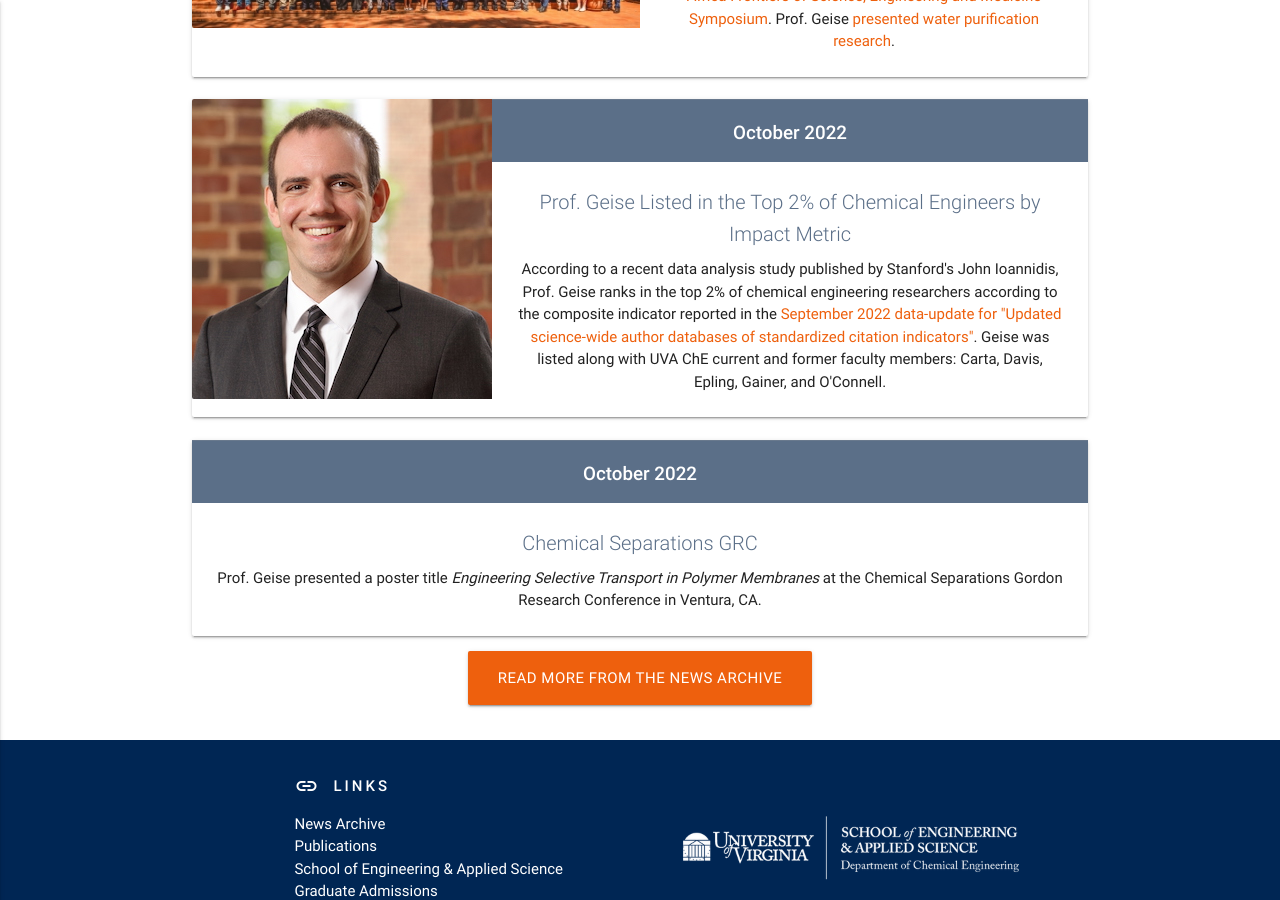
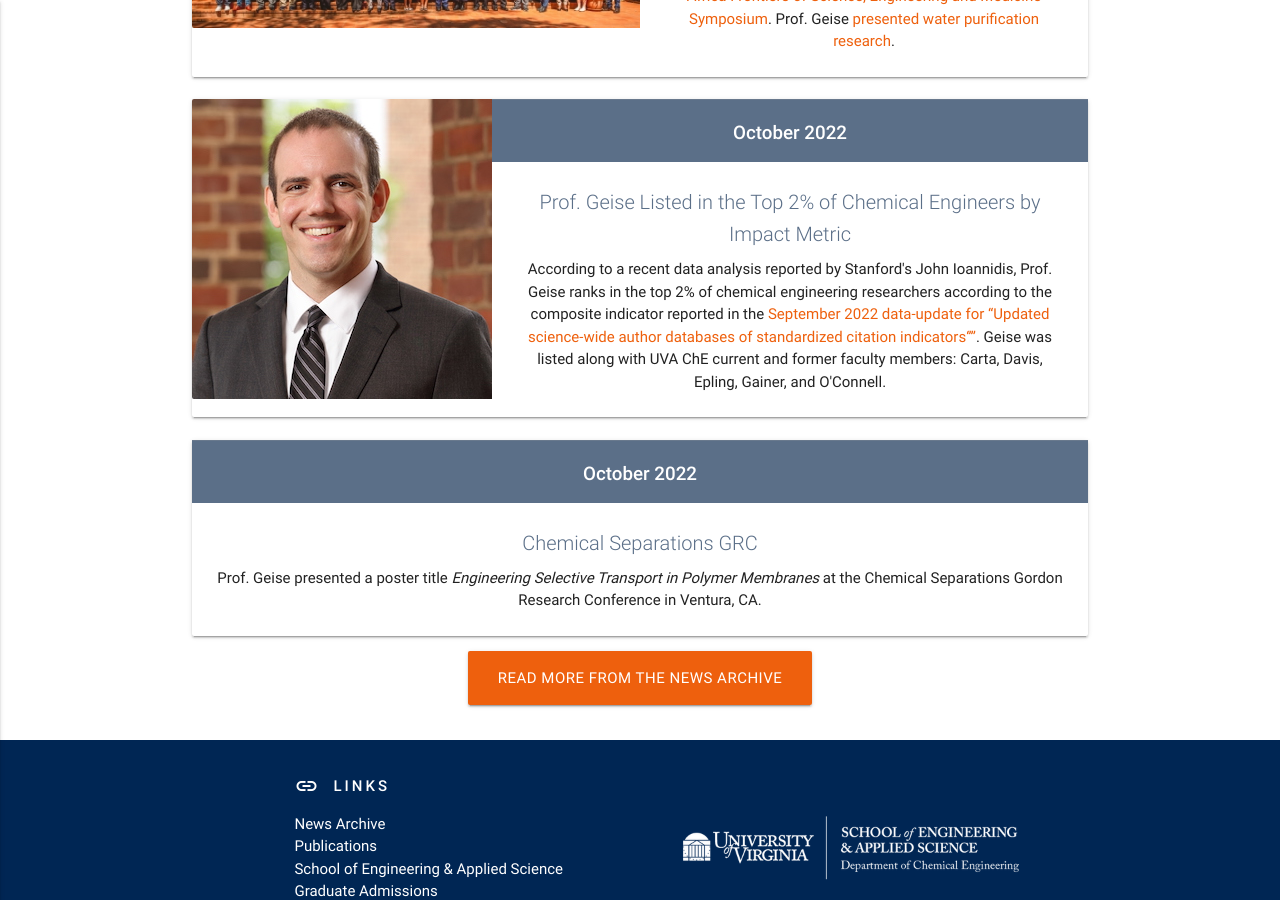
Before and after one commit to geisegroup/geisegroup.github.io, a Jekyll site: the page built from index.md, in a window 1280 px wide and 900 px high, scrolled down 3015 px. Built offline with Jekyll 4.4.1, drawn with Linux system fonts in a browser that asks for light colours; nearby versions of some CDN libraries.

Commit message:
Update 22_geise-impact.html

```diff
--- a/_newsItems/22_geise-impact.html
+++ b/_newsItems/22_geise-impact.html
@@ -1,7 +1,7 @@
 ---
 date: 2022-10-10
 year: 2022
-title: Prof. Geise Listed in the Top 2&#37; of Chemical Engineers by Impact Metric
-text: According to a recent data analysis study published by Stanford's John Ioannidis, Prof. Geise ranks in the top 2% of chemical engineering researchers according to the composite indicator reported in the <a href="https://doi.org/10.17632/btchxktzyw.4" target="_blank" rel="noopener">September 2022 data-update for &quot;Updated science-wide author databases of standardized citation indicators&quot;</a>. Geise was listed along with UVA ChE current and former faculty members&#58; Carta, Davis, Epling, Gainer, and O'Connell.
+title: Prof. Geise Listed in the Top 2% of Chemical Engineers by Impact Metric
+text: According to a recent data analysis reported by Stanford's John Ioannidis, Prof. Geise ranks in the top 2% of chemical engineering researchers according to the composite indicator reported in the <a href="https://doi.org/10.17632/btchxktzyw.4" target="_blank" rel="noopener">September 2022 data-update for <q>Updated science-wide author databases of standardized citation indicators<q></a>. Geise was listed along with UVA ChE current and former faculty members&#58; Carta, Davis, Epling, Gainer, and O'Connell.
 image: GGeise02.jpg
 ---
```
